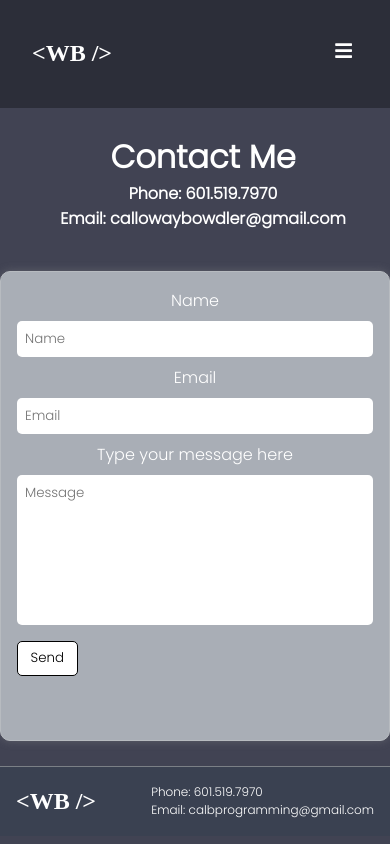
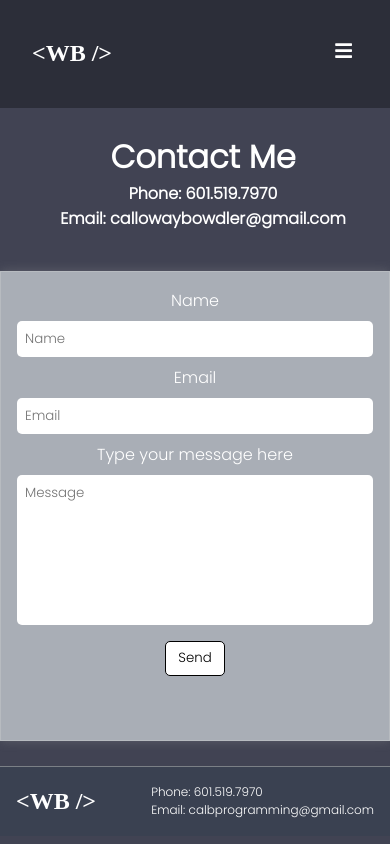
Before and after one commit to willbowdler/portfolio-v-4, a React (Create React App) app: page /contactme in a window 390 px wide. Built offline with nearby package versions, Linux system fonts and the light colour scheme; some icons are missing; a web font is replaced by a local one.

Commit message:
more style changes. added script

```diff
--- a/src/components/pages/AboutMeComponents/Accordian/Accordian.jsx
+++ b/src/components/pages/AboutMeComponents/Accordian/Accordian.jsx
@@ -16,7 +16,7 @@ function Accordian() {
   };
 
   return (
-    <div>
+    <div className="section">
       <div className="acc-flex">
         <div className="acc-section-head">
           <h1>My Developement Skills</h1>
--- a/src/components/pages/HomepageComponents/Hero.jsx
+++ b/src/components/pages/HomepageComponents/Hero.jsx
@@ -11,7 +11,7 @@ function Hero() {
             <h3>Junior Developer</h3>
             <p>
               I am a junior developer who began self-teaching in July of 2021. I
-              am a JavaScript and React Developer with an aim to be a full stack
+              am a JavaScript and React Developer with an g to be a full stack
               developer
             </p>
           </div>
--- a/src/components/pages/MyProjectsComponents/ProjectsGrid.jsx
+++ b/src/components/pages/MyProjectsComponents/ProjectsGrid.jsx
@@ -1,4 +1,4 @@
-function ProjectsGrid({ title, data }) {
+function ProjectsGrid({ title, data, fadeIn }) {
   return (
     <>
       {title ? (
@@ -8,7 +8,7 @@ function ProjectsGrid({ title, data }) {
           <br />
         </>
       ) : null}
-      <div className="projects-grid">
+      <div className={fadeIn ? "projects-grid section" : "projects-grid"}>
         {data.map((item, i) => {
           return (
             <div className="g-item">
--- a/src/index.css
+++ b/src/index.css
@@ -598,11 +598,17 @@ textarea {
   .contact-form {
     width: 100%;
     margin: 0 0 10px 0;
+    border-radius: 0px;
   }
 
   .contact-head {
     width: 100%;
     margin: 10px 0 10px 0;
+  }
+
+  form button {
+    margin: auto;
+    margin-top: 1rem;
   }
 
   /* Projects Responsive */
--- /dev/null
+++ b/src/scripts/sectionFade.js
@@ -0,0 +1,2 @@
+const fadeInSections = document.querySelectorAll(".section");
+console.log(fadeInSections);
```
